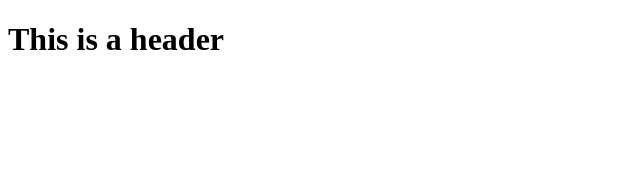
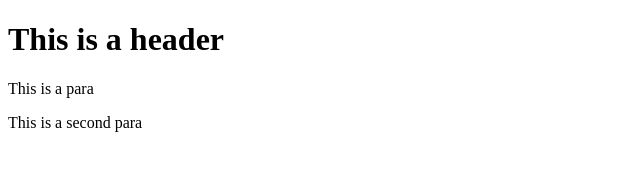
Before and after one commit to shuttleaway/git-test, a plain HTML site: page index.html in a window 1280 px wide. Shown: the whole page, without its empty margins (0-640 px from the left). Drawn offline with Linux system fonts and the light colour scheme.

Commit message:
third commit

```diff
--- a/index.html
+++ b/index.html
@@ -3,5 +3,7 @@
 	<head></head>
 	<body>
 		<h1>This is a header</h1>
+		<p>This is a para</p>
+		<p>This is a second para</p>
 	</body>
 </html>
```
